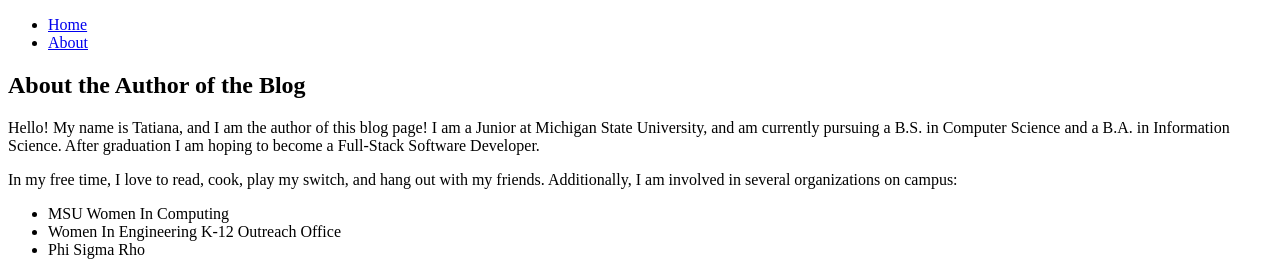
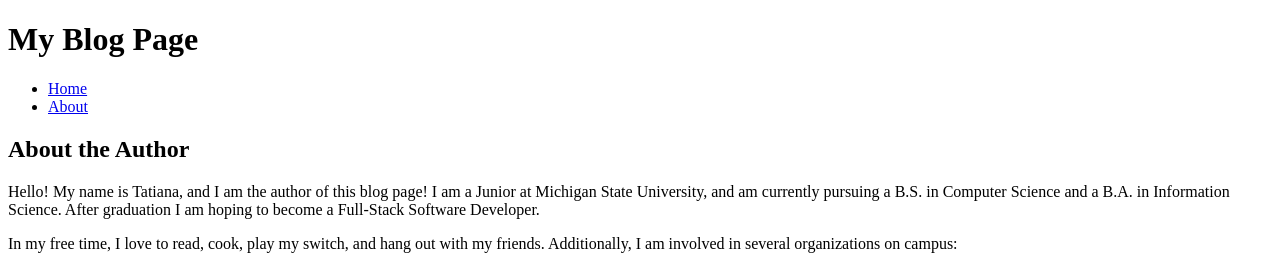
Before and after one commit to tvoegerl/mi349_blog, a plain HTML site: page about.html in a window 1280 px wide. Shown: the top 266 px of the page. Drawn offline with Linux system fonts and the light colour scheme.

Commit message:
fixed header

```diff
--- a/about.html
+++ b/about.html
@@ -7,6 +7,9 @@
     <title>Tatiana's Blog Page</title>
 </head>
 <body>
+    <!--Header-->
+    <h1 class="header">My Blog Page</h1>
+
     <!--Navbar-->
     <nav>
         <ul>
@@ -16,7 +19,7 @@
     </nav>
 
     <!--Bio-->
-    <h2 class="blog-author">About the Author of the Blog</h2>
+    <h2 class="blog-author">About the Author</h2>
     <p class="bio-content">
         Hello! My name is Tatiana, and I am the author of this blog page! I am a Junior at Michigan State University, and am
         currently pursuing a B.S. in Computer Science and a B.A. in Information Science. After graduation I am hoping to become
```
Also changed, not shown: index.html (+3 -3 lines).
